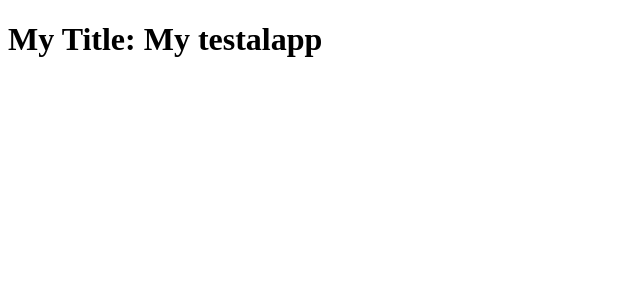
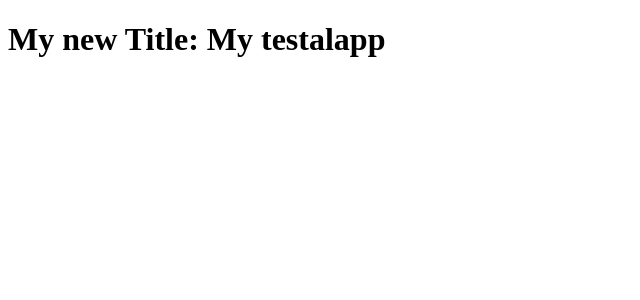
Before and after one commit to niklashack/testalapp, an Angular app: page / in a window 1280 px wide. Shown: the top 300 px of the page, without its empty margins (0-640 px from the left). Built offline with nearby package versions, Linux system fonts and the light colour scheme.

Commit message:
Update app.component.html
test

```diff
--- a/src/app/app.component.html
+++ b/src/app/app.component.html
@@ -1 +1 @@
-<H1>My Title: {{title}}</H1>
+<H1>My new Title: {{title}}</H1>
```
